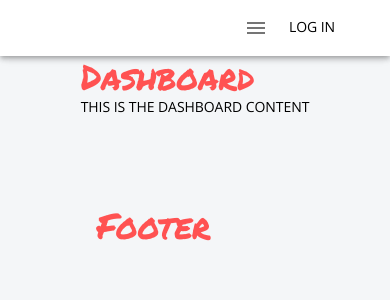
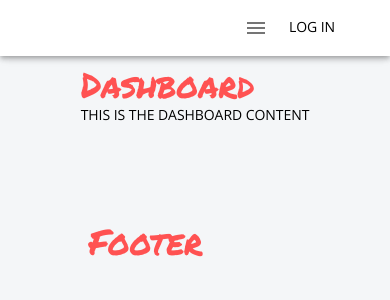
Before and after one commit to tvo007/TrickSpa, a React (Create React App) app: page /Dashboard in a window 390 px wide. Shown: the top 300 px of the page. Built offline with nearby package versions, Linux system fonts and the light colour scheme; no server answers.

Commit message:
Adjust padding on small screens for Main and Profile

```diff
--- a/src/layouts/Main/index.js
+++ b/src/layouts/Main/index.js
@@ -23,7 +23,7 @@ const useStyles = makeStyles(theme => ({
     padding: theme.spacing(6),
     paddingTop: theme.spacing(4),
     [theme.breakpoints.down('sm')]: {
-      padding: 0
+      padding: theme.spacing(1)
     }
     // transition: theme.transitions.create ('width', 'height', {
     //   easing: theme.transitions.easing.sharp,
--- a/src/views/Profile/ProfileView.js
+++ b/src/views/Profile/ProfileView.js
@@ -21,7 +21,9 @@ import MoreHorizIcon from '@material-ui/icons/MoreHoriz';
 
 const useStyles = makeStyles(theme => ({
   root: {
-    marginTop: '-3rem'
+    [theme.breakpoints.down('sm')]: {
+      paddingLeft: '1rem'
+    }
   },
   mainCard: {
     textAlign: 'center'
```
